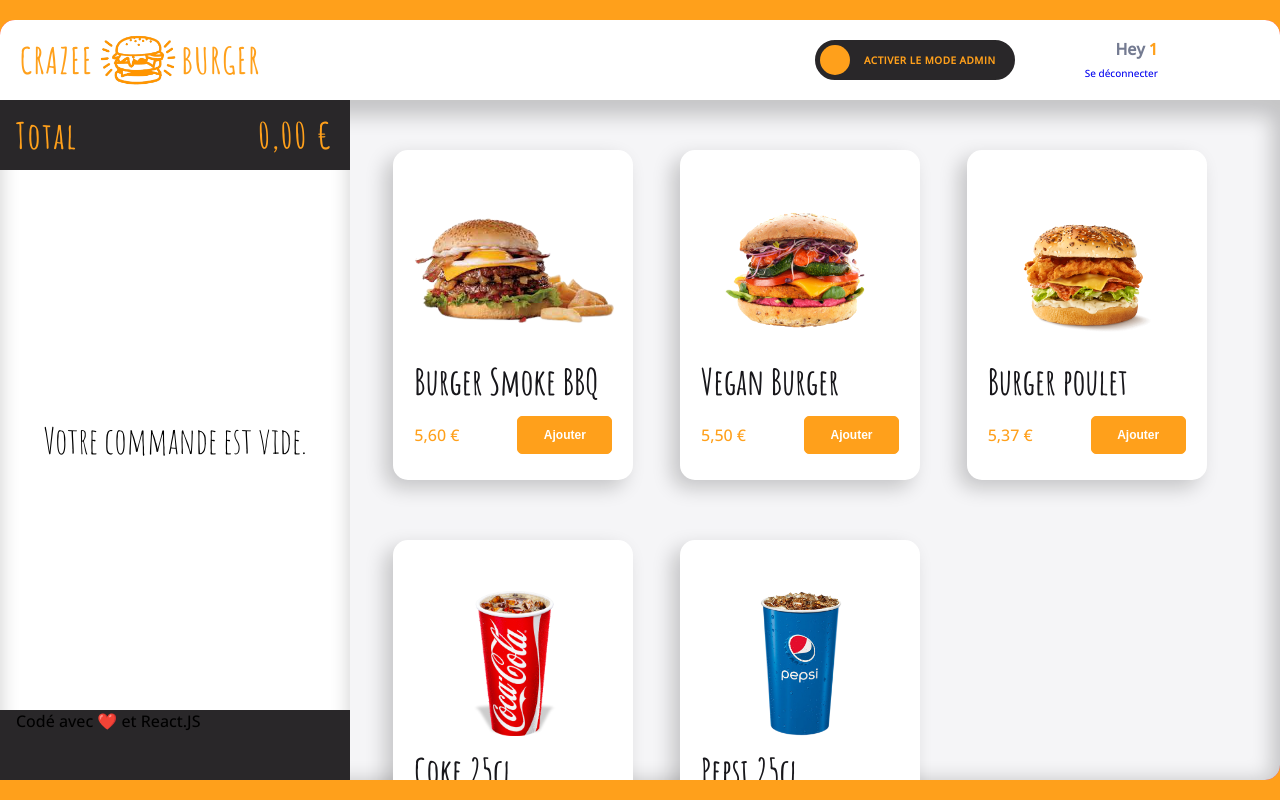
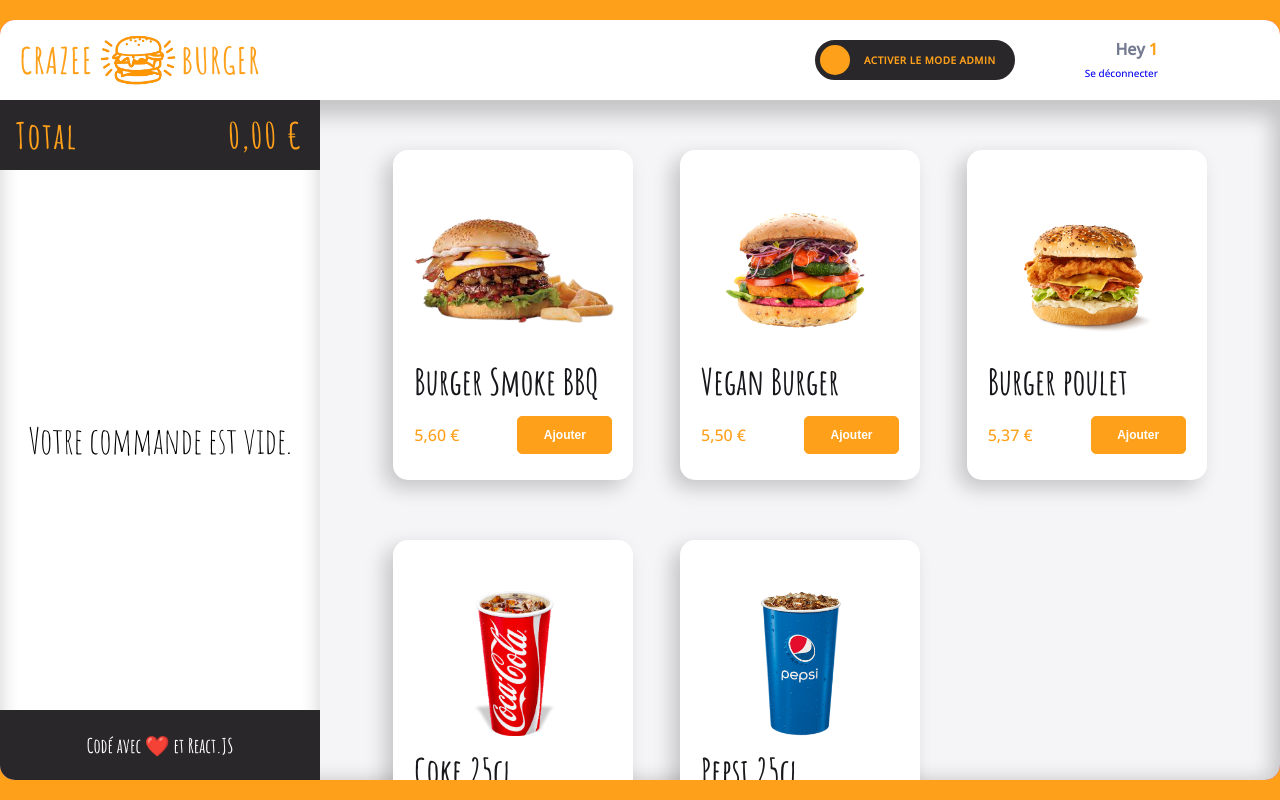
Before and after one commit to Moustito/crazee-burger, a React (Vite) app: page /order/1 in a window 1280 px wide. Built offline with nearby package versions, Linux system fonts and the light colour scheme; some icons are missing.

Commit message:
♻️ F10: BASKET > Add Footer

```diff
--- a/src/Components/pages/order/main/Basket/Basket.jsx
+++ b/src/Components/pages/order/main/Basket/Basket.jsx
@@ -1,8 +1,8 @@
 import styled from "styled-components";
 import { theme } from "../../../../../theme";
-import Header from "../../../../reusable-ui/Header";
 import Total from "./Total";
 import { formatPrice } from "../../../../../utils/maths";
+import Footer from "./Footer";
 
 export default function Basket() {
   const testProduct = false;
@@ -13,10 +13,7 @@ export default function Basket() {
       <div className="panier">
         {testProduct ? <p>Vos produits...</p> : <p>Votre commande est vide.</p>}
       </div>
-
-      <Header>
-        <p>Codé avec ❤️ et React.JS</p>
-      </Header>
+      <Footer />
     </BasketStyled>
   );
 }
@@ -26,8 +23,6 @@ const BasketStyled = styled.div`
   height: calc(95vh - 10vh);
 
   border-radius: 0px 0px 0px ${theme.borderRadius.extraRound};
-
-  width: 350px;
 
   display: flex;
   flex-direction: column;
@@ -47,15 +42,4 @@ const BasketStyled = styled.div`
       text-align: center;
     }
   }
-  /* .panier-footer {
-    width: 100%;
-    padding: 22px 0;
-    border-radius: 0px 0px 0px 15px;
-    background: #292729;
-    color: white;
-    font-family: ${theme.fonts.family.stylish};
-    text-align: center;
-    font-size: 20px;
-    font-weight: 700;
-  } */
 `;
--- /dev/null
+++ b/src/Components/pages/order/main/Basket/Footer.jsx
@@ -0,0 +1,23 @@
+import styled from "styled-components";
+import Header from "../../../../reusable-ui/Header";
+import { theme } from "../../../../../theme";
+
+export default function Footer() {
+  return (
+    <Header>
+      <FooterStyled>Codé avec ❤️ et React.JS</FooterStyled>
+    </Header>
+  );
+}
+
+const FooterStyled = styled.div`
+  height: 100%;
+  display: flex;
+  justify-content: center;
+  align-items: center;
+
+  color: ${theme.colors.white};
+  font-family: ${theme.fonts.family.stylish};
+  font-size: ${theme.fonts.size.P2};
+  font-weight: ${theme.fonts.weights.bold};
+`;
--- a/src/Components/pages/order/main/Main.jsx
+++ b/src/Components/pages/order/main/Main.jsx
@@ -25,4 +25,5 @@ const MainStyled = styled.div`
 
   display: grid;
   grid-template-columns: 25% 1fr;
+  overflow: hidden;
 `;
```
